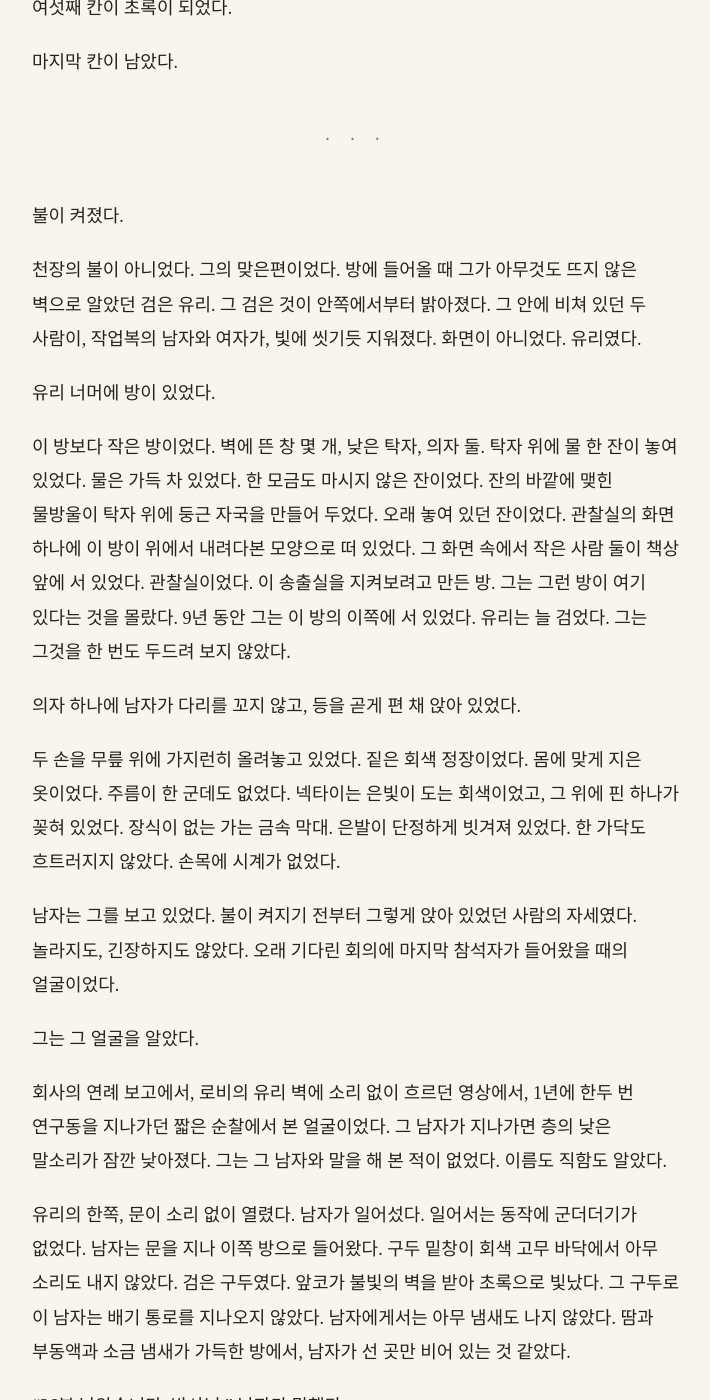
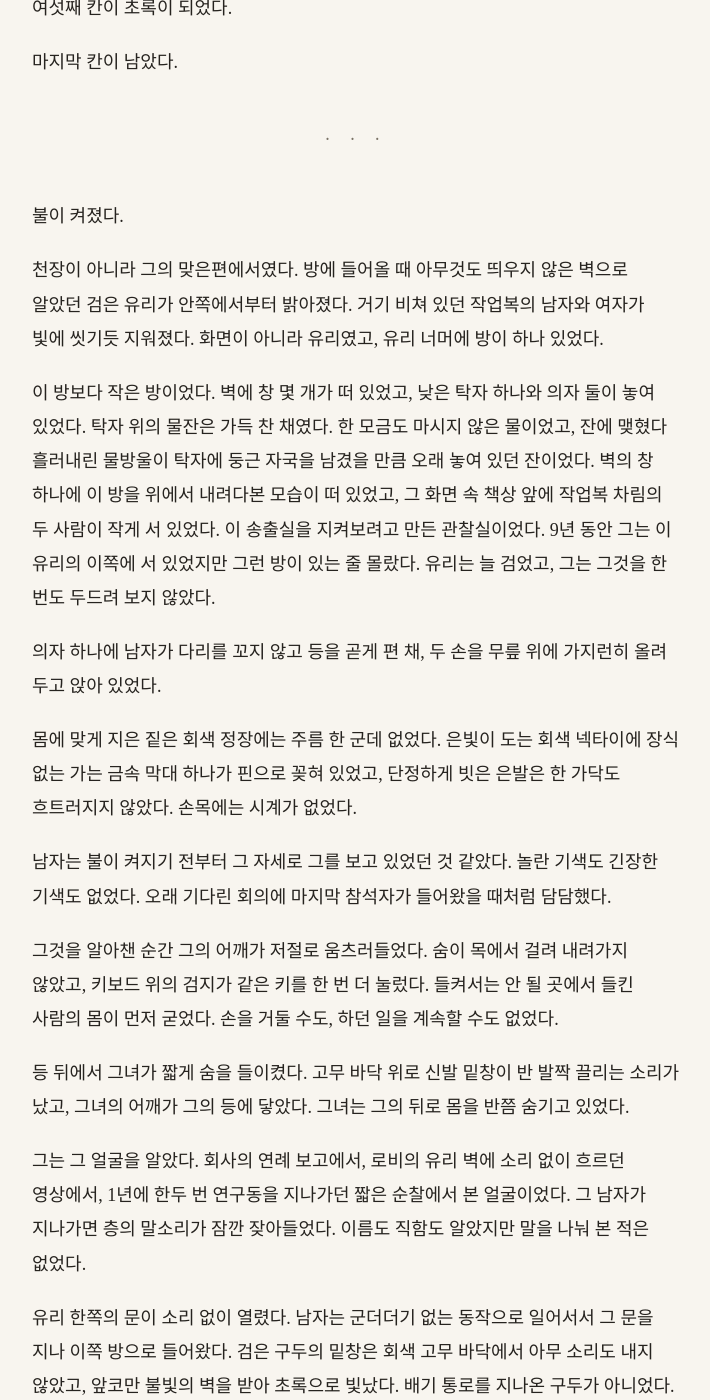
Before and after one commit to kangkkang/writer_s1_public, a Jekyll site: the page built from vol1/034.md, in a window 1280 px wide and 1400 px high, scrolled down 3599 px. Shown: the whole window, without its empty margins (284-994 px from the left). Built offline with Jekyll 4.4.1, drawn with Linux system fonts in a browser that asks for light colours; our own code applies the rules of GitHub Pages for plain Markdown files; some of the changed text lies outside the part shown.

Commit message:
Update from https://github.com/kangkkang/writer_s1/commit/780a06180d7ce70885bf1410f66d28c9f4a657ee

```diff
--- a/vol1/034.md
+++ b/vol1/034.md
@@ -66,27 +66,27 @@
 
 불이 켜졌다.
 
-천장의 불이 아니었다. 그의 맞은편이었다. 방에 들어올 때 그가 아무것도 뜨지 않은 벽으로 알았던 검은 유리. 그 검은 것이 안쪽에서부터 밝아졌다. 그 안에 비쳐 있던 두 사람이, 작업복의 남자와 여자가, 빛에 씻기듯 지워졌다. 화면이 아니었다. 유리였다.
+천장이 아니라 그의 맞은편에서였다. 방에 들어올 때 아무것도 띄우지 않은 벽으로 알았던 검은 유리가 안쪽에서부터 밝아졌다. 거기 비쳐 있던 작업복의 남자와 여자가 빛에 씻기듯 지워졌다. 화면이 아니라 유리였고, 유리 너머에 방이 하나 있었다.
 
-유리 너머에 방이 있었다.
+이 방보다 작은 방이었다. 벽에 창 몇 개가 떠 있었고, 낮은 탁자 하나와 의자 둘이 놓여 있었다. 탁자 위의 물잔은 가득 찬 채였다. 한 모금도 마시지 않은 물이었고, 잔에 맺혔다 흘러내린 물방울이 탁자에 둥근 자국을 남겼을 만큼 오래 놓여 있던 잔이었다. 벽의 창 하나에 이 방을 위에서 내려다본 모습이 떠 있었고, 그 화면 속 책상 앞에 작업복 차림의 두 사람이 작게 서 있었다. 이 송출실을 지켜보려고 만든 관찰실이었다. 9년 동안 그는 이 유리의 이쪽에 서 있었지만 그런 방이 있는 줄 몰랐다. 유리는 늘 검었고, 그는 그것을 한 번도 두드려 보지 않았다.
 
-이 방보다 작은 방이었다. 벽에 뜬 창 몇 개, 낮은 탁자, 의자 둘. 탁자 위에 물 한 잔이 놓여 있었다. 물은 가득 차 있었다. 한 모금도 마시지 않은 잔이었다. 잔의 바깥에 맺힌 물방울이 탁자 위에 둥근 자국을 만들어 두었다. 오래 놓여 있던 잔이었다. 관찰실의 화면 하나에 이 방이 위에서 내려다본 모양으로 떠 있었다. 그 화면 속에서 작은 사람 둘이 책상 앞에 서 있었다. 관찰실이었다. 이 송출실을 지켜보려고 만든 방. 그는 그런 방이 여기 있다는 것을 몰랐다. 9년 동안 그는 이 방의 이쪽에 서 있었다. 유리는 늘 검었다. 그는 그것을 한 번도 두드려 보지 않았다.
+의자 하나에 남자가 다리를 꼬지 않고 등을 곧게 편 채, 두 손을 무릎 위에 가지런히 올려 두고 앉아 있었다.
 
-의자 하나에 남자가 다리를 꼬지 않고, 등을 곧게 편 채 앉아 있었다.
+몸에 맞게 지은 짙은 회색 정장에는 주름 한 군데 없었다. 은빛이 도는 회색 넥타이에 장식 없는 가는 금속 막대 하나가 핀으로 꽂혀 있었고, 단정하게 빗은 은발은 한 가닥도 흐트러지지 않았다. 손목에는 시계가 없었다.
 
-두 손을 무릎 위에 가지런히 올려놓고 있었다. 짙은 회색 정장이었다. 몸에 맞게 지은 옷이었다. 주름이 한 군데도 없었다. 넥타이는 은빛이 도는 회색이었고, 그 위에 핀 하나가 꽂혀 있었다. 장식이 없는 가는 금속 막대. 은발이 단정하게 빗겨져 있었다. 한 가닥도 흐트러지지 않았다. 손목에 시계가 없었다.
+남자는 불이 켜지기 전부터 그 자세로 그를 보고 있었던 것 같았다. 놀란 기색도 긴장한 기색도 없었다. 오래 기다린 회의에 마지막 참석자가 들어왔을 때처럼 담담했다.
 
-남자는 그를 보고 있었다. 불이 켜지기 전부터 그렇게 앉아 있었던 사람의 자세였다. 놀라지도, 긴장하지도 않았다. 오래 기다린 회의에 마지막 참석자가 들어왔을 때의 얼굴이었다.
+그것을 알아챈 순간 그의 어깨가 저절로 움츠러들었다. 숨이 목에서 걸려 내려가지 않았고, 키보드 위의 검지가 같은 키를 한 번 더 눌렀다. 들켜서는 안 될 곳에서 들킨 사람의 몸이 먼저 굳었다. 손을 거둘 수도, 하던 일을 계속할 수도 없었다.
 
-그는 그 얼굴을 알았다.
+등 뒤에서 그녀가 짧게 숨을 들이켰다. 고무 바닥 위로 신발 밑창이 반 발짝 끌리는 소리가 났고, 그녀의 어깨가 그의 등에 닿았다. 그녀는 그의 뒤로 몸을 반쯤 숨기고 있었다.
 
-회사의 연례 보고에서, 로비의 유리 벽에 소리 없이 흐르던 영상에서, 1년에 한두 번 연구동을 지나가던 짧은 순찰에서 본 얼굴이었다. 그 남자가 지나가면 층의 낮은 말소리가 잠깐 낮아졌다. 그는 그 남자와 말을 해 본 적이 없었다. 이름도 직함도 알았다.
+그는 그 얼굴을 알았다. 회사의 연례 보고에서, 로비의 유리 벽에 소리 없이 흐르던 영상에서, 1년에 한두 번 연구동을 지나가던 짧은 순찰에서 본 얼굴이었다. 그 남자가 지나가면 층의 말소리가 잠깐 잦아들었다. 이름도 직함도 알았지만 말을 나눠 본 적은 없었다.
 
-유리의 한쪽, 문이 소리 없이 열렸다. 남자가 일어섰다. 일어서는 동작에 군더더기가 없었다. 남자는 문을 지나 이쪽 방으로 들어왔다. 구두 밑창이 회색 고무 바닥에서 아무 소리도 내지 않았다. 검은 구두였다. 앞코가 불빛의 벽을 받아 초록으로 빛났다. 그 구두로 이 남자는 배기 통로를 지나오지 않았다. 남자에게서는 아무 냄새도 나지 않았다. 땀과 부동액과 소금 냄새가 가득한 방에서, 남자가 선 곳만 비어 있는 것 같았다.
+유리 한쪽의 문이 소리 없이 열렸다. 남자는 군더더기 없는 동작으로 일어서서 그 문을 지나 이쪽 방으로 들어왔다. 검은 구두의 밑창은 회색 고무 바닥에서 아무 소리도 내지 않았고, 앞코만 불빛의 벽을 받아 초록으로 빛났다. 배기 통로를 지나온 구두가 아니었다. 땀과 부동액과 소금 냄새가 가득한 방에서, 남자가 선 곳에서만 아무 냄새도 나지 않았다.
 
 "36분 남았습니다, 박사님." 남자가 말했다.
 
-남자는 시계도 벽의 숫자도 보지 않았다. 벽의 숫자를 본 것은 그였다. *00:36:41.* 남자가 숫자를 보지 않고 맞혔다는 것을 그는 그다음에 알았다.
+남자는 시계도 벽의 숫자도 보지 않았다. 벽을 본 것은 그였다. *00:36:41.* 남자가 숫자를 보지 않고 맞혔다는 것을 그는 그제야 깨달았다.
 
 "이 방에 들어오셨을 때는 51분이었습니다. 생각보다 늦으셨습니다." 남자가 덧붙였다.
 
@@ -94,12 +94,11 @@
 
 "문 앞의 커피는 식기 전이었을 겁니다." 남자가 말했다. "그 사람은 두 분이 층 끝의 유리문에 닿기 1분 전에 자리에서 일어났습니다. 그렇게 해 두라고 제가 일렀습니다. 오늘 밤 이 건물의 경비를 반으로 줄인 것도 저고요. 두 분이 오시는 길에 사람이 너무 많으면 곤란했으니까요."
 
+귀가 먹먹해졌다. 벽 너머의 울림이 갑자기 멀어졌다가 다시 가까워졌고, 심장이 목 밑에서 뛰었다. 한 번 뛸 때마다 부은 손가락 끝까지 피가 몰렸다가 빠졌고, 땀에 젖어 있던 손바닥이 한순간에 식었다. 1년 넉 달 동안 몇 번 겪은 일이었다. 프레즈노의 도서관에서 손목을 짚는 남자를 처음 보았을 때도, 델타의 신문에서 그 단신을 읽었을 때도 그는 한동안 아무것도 하지 못했다. 다만 이번의 두려움은 그 자신을 위한 것이 아니었다. 책상 하나 건너에 서 있는 그녀를 위한 것이었다.
 
-귀가 먹먹해졌다. 벽 너머의 울림이 갑자기 멀어졌다가, 다시 가까워졌다. 심장이 목 밑에서 뛰었다. 한 번 뛸 때마다 부은 손가락 끝까지 피가 몰렸다가 빠졌다. 땀으로 젖었던 손바닥이 한순간에 식었다. 그는 그것을 1년 넉 달 동안 몇 번 겪었다. 프레즈노의 도서관에서 손목을 짚는 남자를 처음 보았을 때. 델타의 신문에서 그 단신을 읽었을 때. 그때마다 그는 한동안 아무것도 하지 못했다. 이번의 두려움은 그의 몫이 아니었다. 책상 하나 건너에 있는 사람의 몫이었다.
+빈 의자는 비어 있던 것이 아니라 누군가 비워 둔 것이었다. 운이 좋다고 말한 사람은 그였다.
 
-빈 의자는 비어 있던 것이 아니라 비워 둔 것이었다. 운이 좋다고 말한 것은 그였다.
-
-51분. 그녀가 제1 송출실의 문을 지난 시각도, 계단 아래의 차가운 칸에서 그들이 보낸 20분도 이 남자는 알았다. 그 칸 앞에서 길게 통화하던 목소리가 누구에게 말하고 있었는지 그는 몰랐다. 그 목소리가 알았는지도 몰랐다. 남자는 처음부터 이 유리 뒤에 앉아, 물 한 모금 마시지 않고 그 모든 분을 세고 있었다.
+이 남자는 51분이라는 시각만 안 것이 아니었다. 그들이 제1 송출실의 문을 지난 시각도, 계단 아래의 차가운 칸에서 보낸 20분도 알았다. 그 칸 앞에서 길게 통화하던 목소리가 누구와 이야기하고 있었는지, 그 사람이 이 일을 알고 있었는지는 그도 알 수 없었다. 분명한 것은 하나였다. 이 남자는 처음부터 이 유리 뒤에 앉아, 물 한 모금 마시지 않고 그들이 보낸 시간을 1분씩 헤아리고 있었다.
 
 ---
 
```
